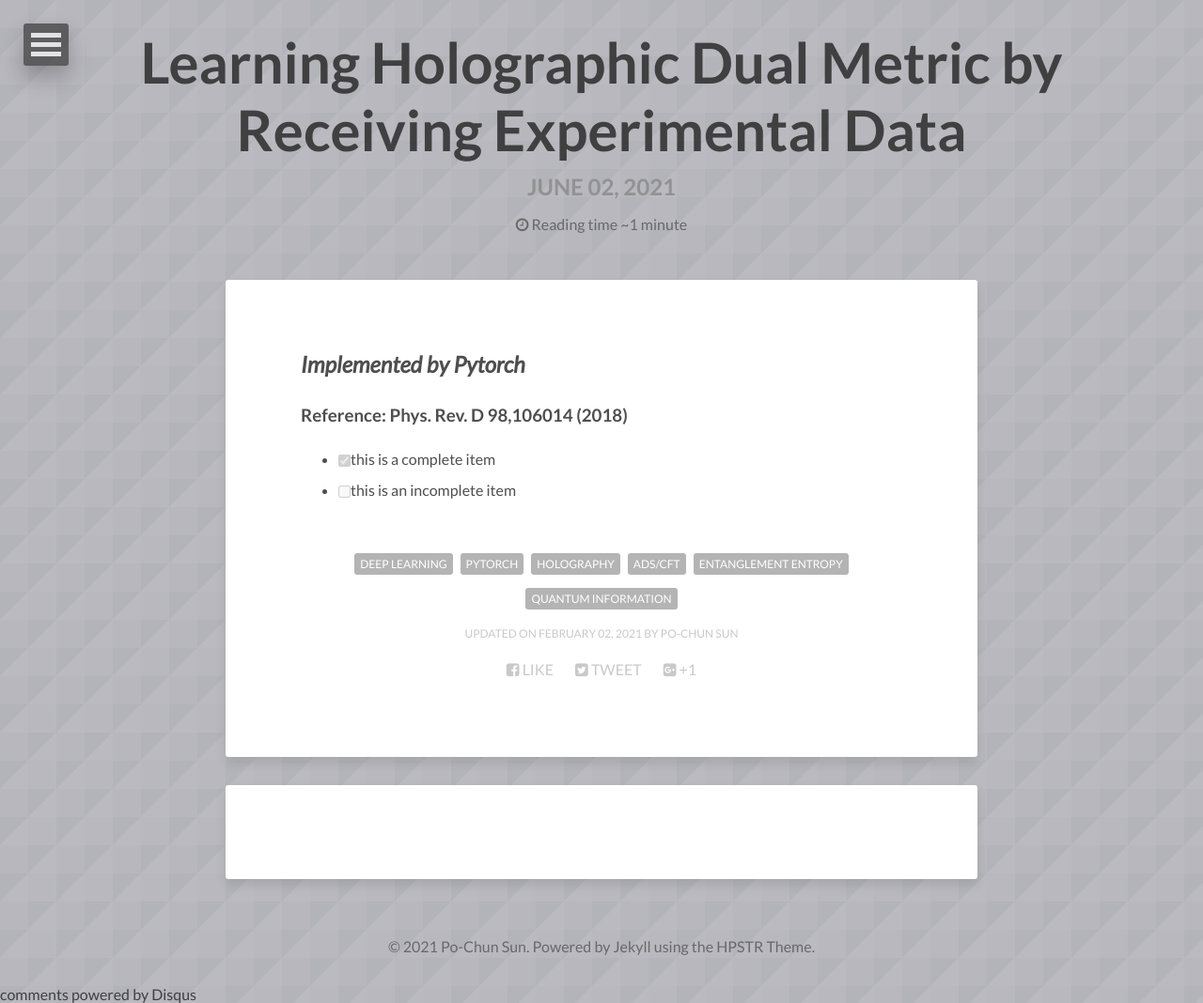
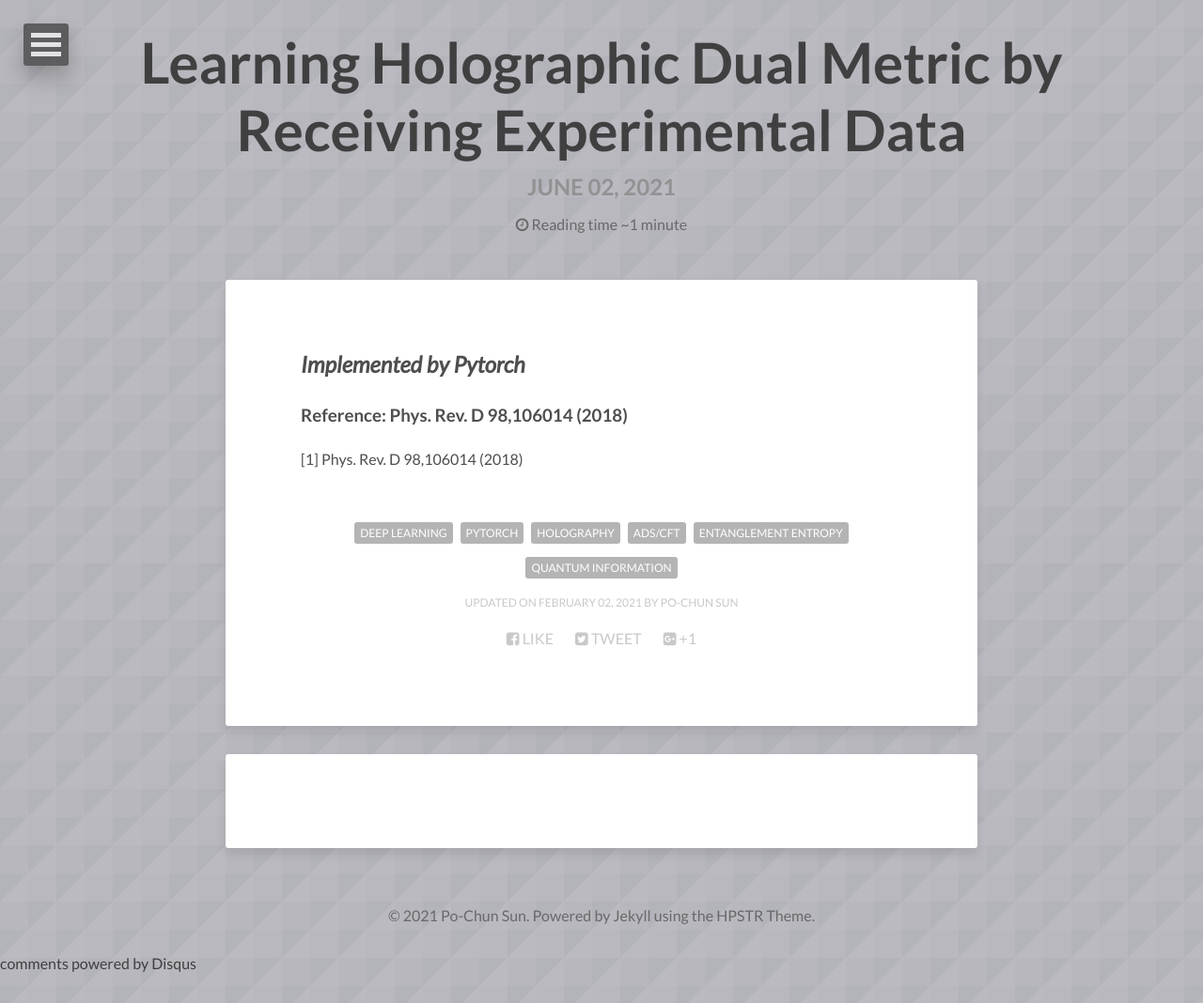
Before and after one commit to pochunsun/pochunsun.github.io, a Jekyll site: the page built from _posts/2021-06-02-sample-post.md, in a window 1280 px wide. Shown: the whole page at 94% size. Built offline with Jekyll 4.4.1, drawn with Linux system fonts in a browser that asks for light colours; nearby versions of some CDN libraries; comment, search, counter and statistics services are not loaded; after the commit the page ends 1035 px from its top, so only the background shows below that.

Commit message:
Update 2021-06-02-sample-post.md

```diff
--- a/_posts/2021-06-02-sample-post.md
+++ b/_posts/2021-06-02-sample-post.md
@@ -11,5 +11,4 @@
 
 ## ***Implemented by Pytorch***
 ### **Reference: Phys. Rev. D 98,106014 (2018)**
-- [x] this is a complete item
-- [ ] this is an incomplete item
+[1] Phys. Rev. D 98,106014 (2018)
```
